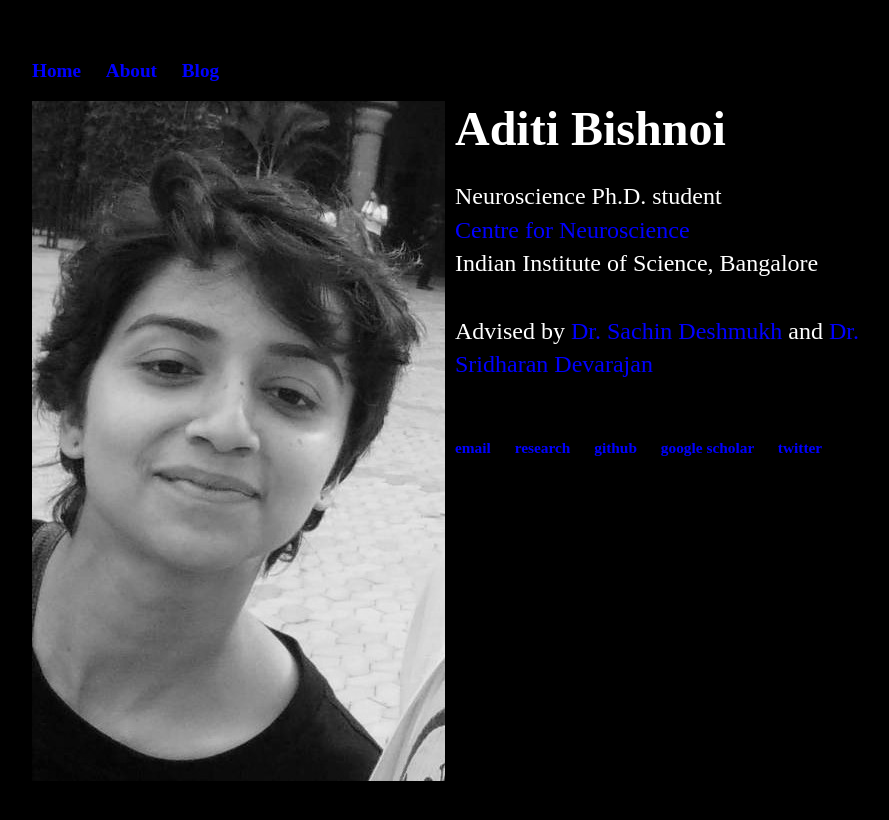
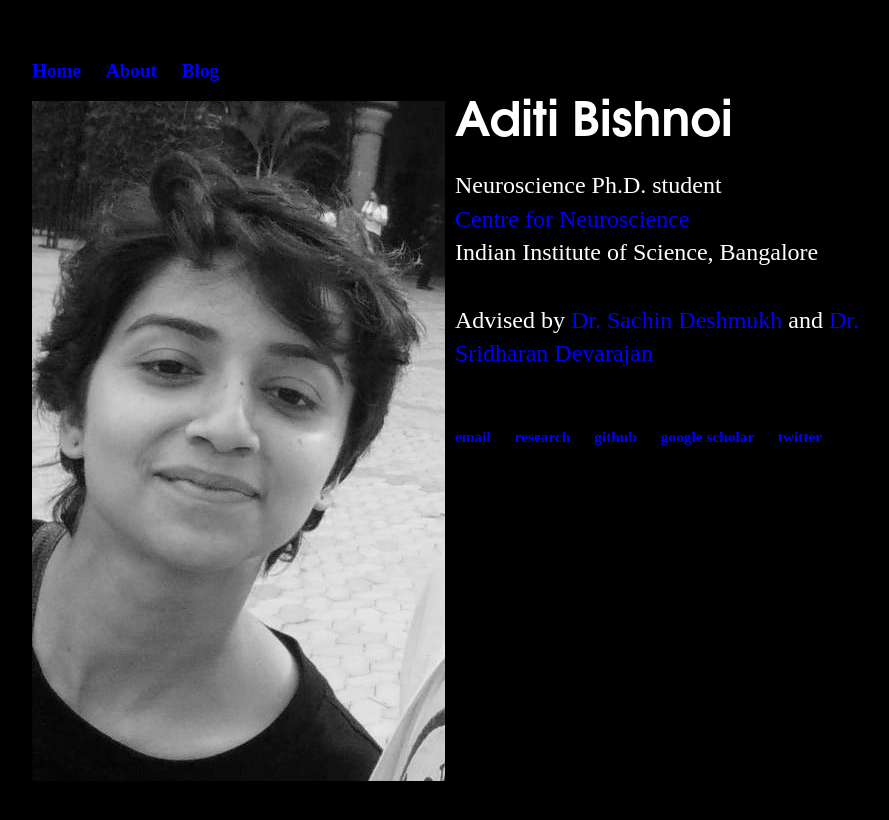
Before and after one commit to AdiBish/adibish.github.io, a Jekyll site: the page built from index.html, in a window 1280 px wide. Shown: the top 820 px of the page, without its empty margins (160-1049 px from the left). Built offline with Jekyll 4.4.1, drawn with Linux system fonts in a browser that asks for light colours.

Commit message:
Update index.html

```diff
--- a/index.html
+++ b/index.html
@@ -9,7 +9,7 @@ title: Aditi Bishnoi
 		<img src="https://adibish.github.io//images//adi4.jpg"
 		     style="float:left; margin-right:10px; margin-bottom:5px"/>
 
-		<h1 style="font-family:Zapf Chancery,cursive"> Aditi Bishnoi </h1><br/>
+		<h1 style="font-family:Avantgarde,TeX Gyre Adventor,URW Gothic L,sans-serif"> Aditi Bishnoi </h1><br/>
 
 		<p> Neuroscience Ph.D. student <br/>
 		<a href="http://www.cns.iisc.ac.in/home/" target="_blank"> Centre for Neuroscience </a> <br/>
```
